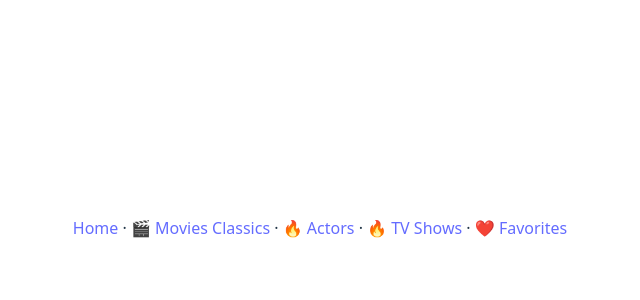
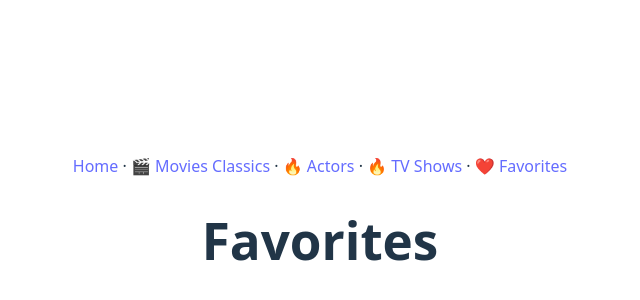
Before and after one commit to 0xadri/mini-app, a React (Vite) app in the folder mini-app/: page /favorite-movies in a window 1280 px wide. Shown: the part 172-472 px from the top of the page, without its empty margins (320-960 px from the left). Built offline with nearby package versions, Linux system fonts and the light colour scheme.

Commit message:
Favorites Page: rename: Favorite Movies Page

```diff
--- a/mini-app/src/App.jsx
+++ b/mini-app/src/App.jsx
@@ -1,12 +1,13 @@
 import "./App.css";
 import { Routes, Route } from "react-router-dom";
 import Home from "./pages/Home";
-import Favorites from "./pages/Favorites";
+import Favorites from "./pages/FavMovies";
 import NavBar from "./components/NavBar";
 import TrendingActors from "./pages/TrendingActors";
 import TrendingTvShows from "./pages/TrendingTvShows";
 import PopularMovies from "./pages/PopularMovies";
 import { FavMoviesProvider } from "./contexts/FavMoviesContext";
+import FavMovies from "./pages/FavMovies";
 
 function App() {
   return (
@@ -16,7 +17,7 @@
         <Routes>
           <Route path="/" element={<Home />} />
           <Route path="/popular-movies" element={<PopularMovies />} />
-          <Route path="/favorites" element={<Favorites />} />
+          <Route path="/favorite-movies" element={<FavMovies />} />
           <Route path="/trending-actors" element={<TrendingActors />} />
           <Route path="/trending-tvshows" element={<TrendingTvShows />} />
         </Routes>
--- a/mini-app/src/components/NavBar.jsx
+++ b/mini-app/src/components/NavBar.jsx
@@ -11,7 +11,7 @@
       {" · "}
       <Link to="/trending-tvshows">🔥 TV Shows</Link>
       {" · "}
-      <Link to="/favorites">❤️ Favorites</Link>
+      <Link to="/favorite-movies">❤️ Favorites</Link>
     </div>
   );
 };
--- a/mini-app/src/pages/Favorites.jsx
+++ b/mini-app/src/pages/FavMovies.jsx
@@ -3,7 +3,7 @@
 import { UseFavMoviesContext } from "../contexts/FavMoviesContext";
 import MovieCard from "../components/MovieCard";
 
-const Favorites = () => {
+const FavMovies = () => {
   const { favMovies } = UseFavMoviesContext();
 
   return (
@@ -17,4 +17,4 @@
   );
 };
 
-export default Favorites;
+export default FavMovies;
```
